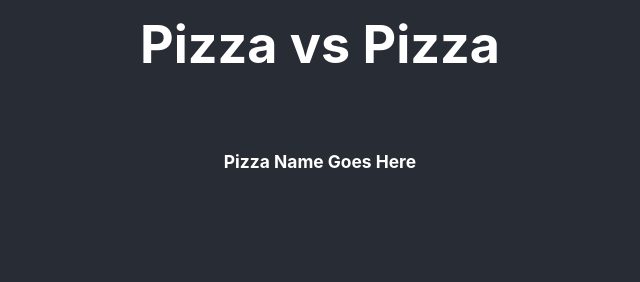
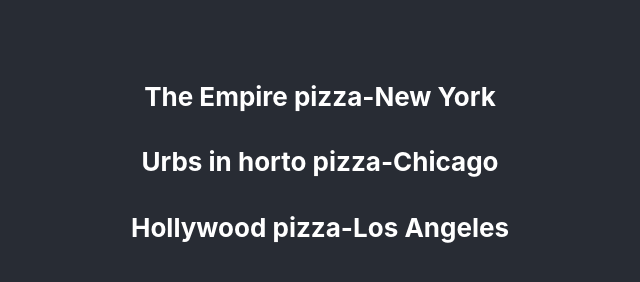
Before and after one commit to wmfinamore/pizzavspizza, a React (Create React App) app in the folder front_pizzavspizza/: page / in a window 1280 px wide. Shown: the part 506-788 px from the top of the page, without its empty margins (320-960 px from the left). Built offline with nearby package versions, Linux system fonts and the light colour scheme.

Commit message:
Used map function to iterate dummydata.json

```diff
--- a/front_pizzavspizza/src/pizzerias/pizzeriaslist.js
+++ b/front_pizzavspizza/src/pizzerias/pizzeriaslist.js
@@ -4,7 +4,11 @@ import DummyData from './dummydata.json';
 class PizzaList extends Component{
     render(){
         return(
-            <h6>Pizza Name Goes Here</h6>
+            <div>
+                {DummyData.map(p=>
+                    <h4>{p.pizzeria}-{p.city}</h4>
+                    )}
+            </div>
         )
     }
 }
```
